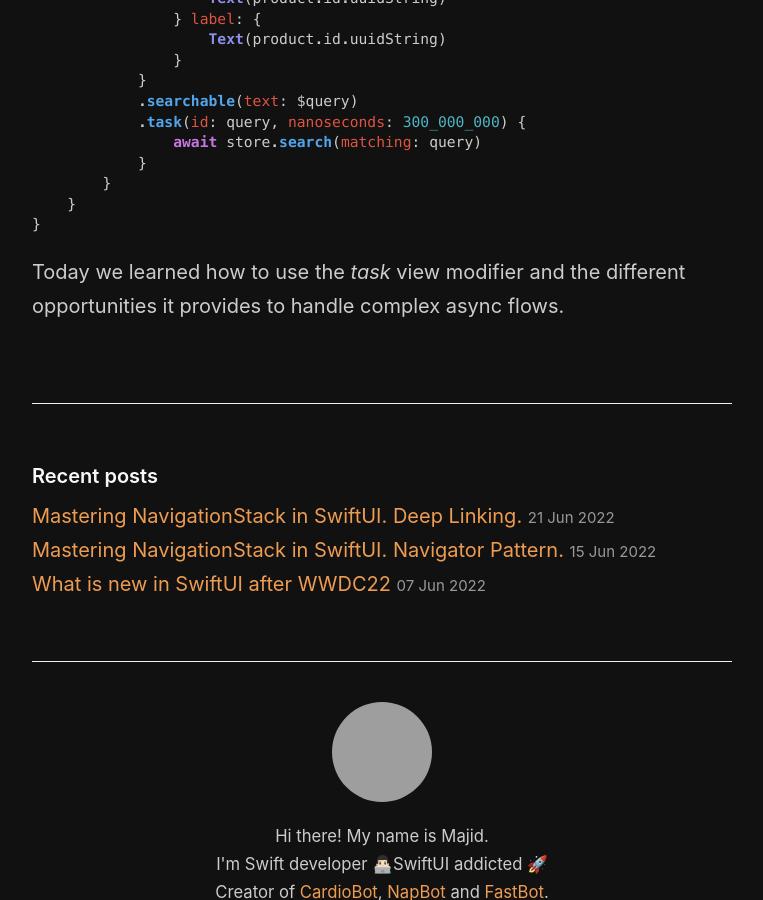
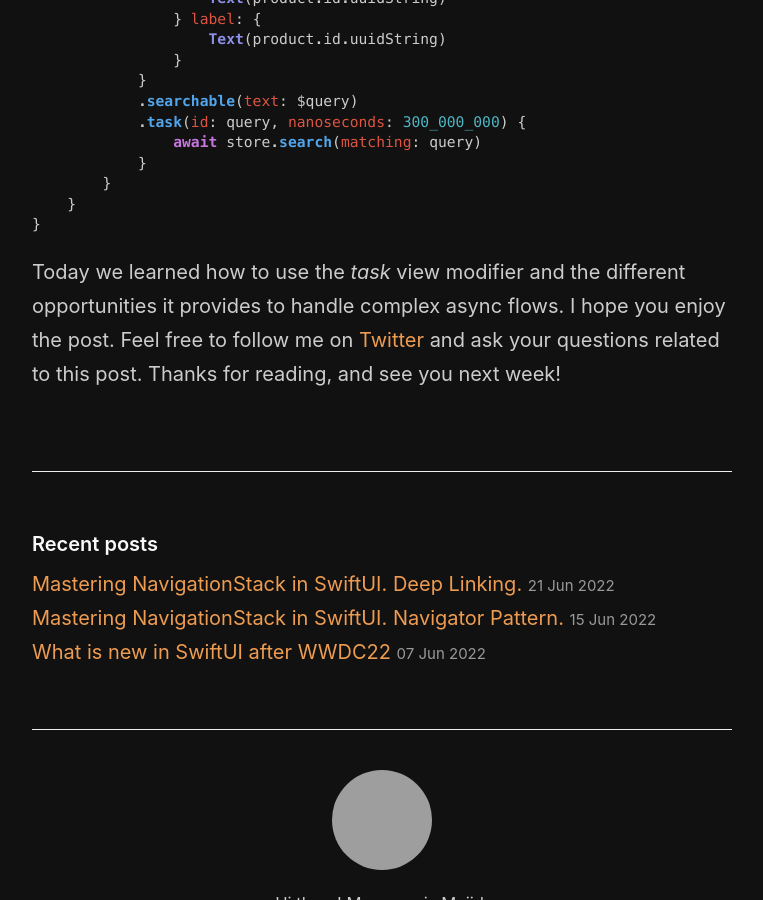
Before and after one commit to mecid/mecid.github.io, a Jekyll site: the page built from _posts/2022-06-28-the-power-of-task-view-modifier-in-swiftui.md, in a window 1280 px wide and 900 px high, scrolled down 4783 px, cut to the strip 0-900 px from the top of the window. Shown: the whole strip, without its empty margins (258-1021 px from the left). Built offline with Jekyll 4.4.1, drawn with Linux system fonts in a browser that asks for light colours; grey boxes are pictures that could not be loaded.

Commit message:
conclusion in the task post improved

````diff
--- a/_posts/2022-06-28-the-power-of-task-view-modifier-in-swiftui.md
+++ b/_posts/2022-06-28-the-power-of-task-view-modifier-in-swiftui.md
@@ -208,4 +208,4 @@
 }
 ```
 
-Today we learned how to use the *task* view modifier and the different opportunities it provides to handle complex async flows.
+Today we learned how to use the *task* view modifier and the different opportunities it provides to handle complex async flows. I hope you enjoy the post. Feel free to follow me on [Twitter](https://twitter.com/mecid) and ask your questions related to this post. Thanks for reading, and see you next week!
````
